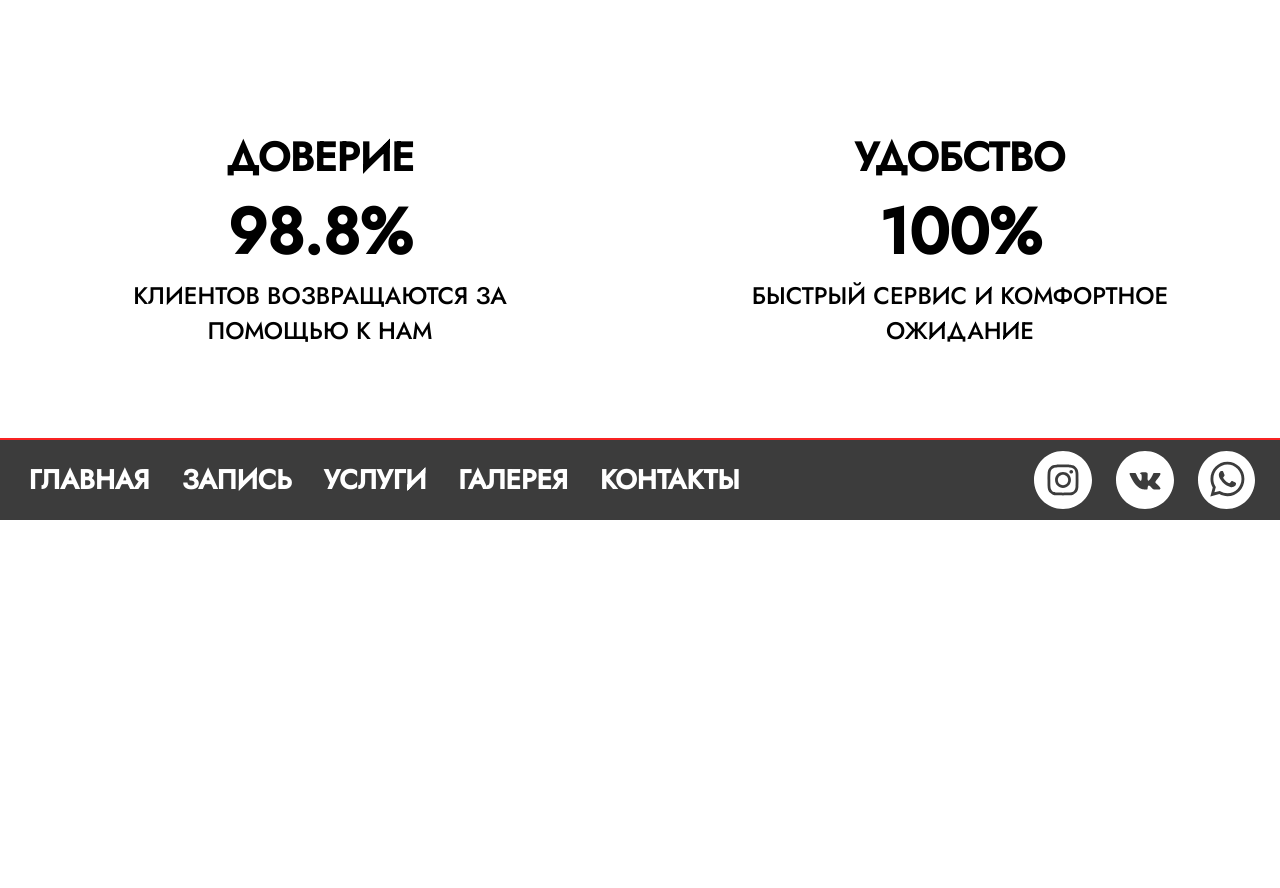
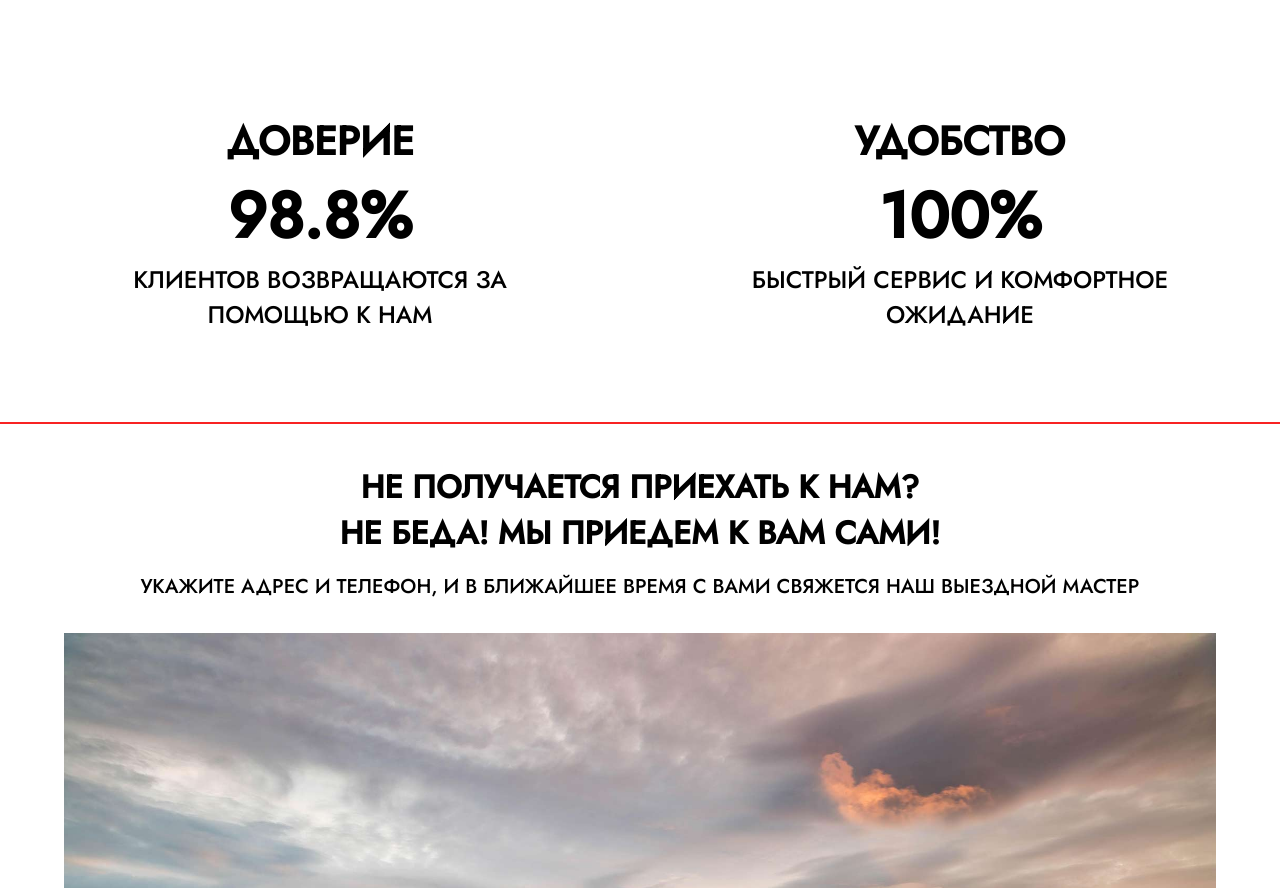
Before and after one commit to aleveha/velotechnik, a React (Create React App) app: page /home in a window 1280 px wide. Shown: the part 1180-2068 px from the top of the page. Before the commit the page ends 1701 px from the top, so only its background shows below. Built offline with nearby package versions, Linux system fonts and the light colour scheme.

Commit message:
continue with start page

```diff
--- a/package.json
+++ b/package.json
@@ -5,6 +5,7 @@
   "dependencies": {
     "@material-ui/core": "^4.11.2",
     "@material-ui/icons": "^4.11.2",
+    "@material-ui/lab": "^4.0.0-alpha.57",
     "@testing-library/jest-dom": "^5.11.6",
     "@testing-library/react": "^11.2.2",
     "@testing-library/user-event": "^12.5.0",
@@ -19,6 +20,7 @@
     "react-router": "^5.2.0",
     "react-router-dom": "^5.2.0",
     "react-scripts": "4.0.1",
+    "react-swipeable-views": "^0.13.9",
     "typescript": "^4.1.2",
     "web-vitals": "^0.2.4"
   },
@@ -45,5 +47,9 @@
       "last 1 firefox version",
       "last 1 safari version"
     ]
+  },
+  "devDependencies": {
+    "@types/react-swipeable-views": "^0.13.0",
+    "@types/react-swipeable-views-utils": "^0.13.2"
   }
 }
--- a/src/components/common/myButton.tsx
+++ b/src/components/common/myButton.tsx
@@ -22,7 +22,8 @@ const useStyles = makeStyles(() =>
 const MyButton = (props: {
     path: string
     content: string,
-    icon?: ReactElement
+    icon?: ReactElement,
+    onClick?: () => void
 }) => {
     const classes = useStyles();
 
@@ -33,6 +34,7 @@ const MyButton = (props: {
                 color="secondary"
                 className={classes.bookingButton}
                 endIcon={props.icon}
+                onClick={props.onClick}
             >
                 <p className={classes.buttonText}>{props.content}</p>
             </Button>
--- a/src/components/footer/Footer.tsx
+++ b/src/components/footer/Footer.tsx
@@ -33,7 +33,7 @@ const Footer = () => {
                 <SocialMediaIcon
                     nameWhite={WhatsAppWhite}
                     nameColor={WhatsAppColor}
-                    href="https://wa.me/+79030038644" //заменить телефон!!!
+                    href="https://wa.me/+79160799279" //заменить телефон!!!
                 />
             </div>
         </div>
--- /dev/null
+++ b/src/components/pages/Gallery.tsx
@@ -0,0 +1,36 @@
+import {autoPlay} from "react-swipeable-views-utils";
+import SwipeableViews from "react-swipeable-views";
+import React, {ChangeEvent, useState} from "react";
+import Pagination from "@material-ui/lab/Pagination";
+
+const AutoPlaySwipeableViews = autoPlay(SwipeableViews);
+
+const PhotosAutoPlay = () => {
+    const [index,setIndex] = useState<number>(1);
+
+    const handlePageChange = (event: ChangeEvent<unknown>, value: number) => {
+        setIndex(value - 1);
+    }
+
+    const handleIndexChange = (value: number) => {
+        setIndex(value);
+    }
+
+    return (
+        <div>
+            <AutoPlaySwipeableViews index={index} onChangeIndex={handleIndexChange}>
+                <div style={{minHeight: '100px', backgroundColor: "red"}}>slide n°1</div>
+                <div style={{minHeight: '100px', backgroundColor: "red"}}>slide n°2</div>
+                <div style={{minHeight: '100px', backgroundColor: "red"}}>slide n°3</div>
+            </AutoPlaySwipeableViews>
+            <Pagination
+                count={3}
+                page={index + 1}
+                onChange={handlePageChange}
+                color="primary"
+            />
+        </div>
+    );
+}
+
+export default PhotosAutoPlay;
--- a/src/components/pages/StartPage.tsx
+++ b/src/components/pages/StartPage.tsx
@@ -1,9 +1,10 @@
-import React from 'react';
+import React, { useRef } from 'react';
 import photo1 from '../../img/1.jpg';
 import '../../css/pages/startPage.css';
 import MyButton from "../common/myButton";
 import ArrowForwardIosIcon from '@material-ui/icons/ArrowForwardIos';
 import {Divider} from "@material-ui/core";
+import PhotosAutoPlay from "./Gallery";
 
 interface IInfoBlock {
     label: string,
@@ -19,6 +20,15 @@ const info: IInfoBlock[] = [
 ]
 
 const StartPage = () => {
+    const mainInfoRef = useRef<HTMLInputElement>(null);
+    const onButtonClick = () => {
+        if (mainInfoRef && mainInfoRef.current) {
+            mainInfoRef.current.scrollIntoView({
+                behavior: "smooth"
+            });
+        }
+    }
+
     return (
         <div className="startPage">
             <div className="mainPhoto">
@@ -28,10 +38,11 @@ const StartPage = () => {
                     path="/home"
                     content="УЗНАТЬ БОЛЬШЕ"
                     icon={<ArrowForwardIosIcon />}
+                    onClick={onButtonClick}
                 />
             </div>
             <Divider />
-            <div className="mainInfo">
+            <div className="mainInfo" ref={mainInfoRef}>
                 {info.map(info =>
                     <InfoBlock
                         key={info.label}
@@ -42,6 +53,24 @@ const StartPage = () => {
                 )}
             </div>
             <Divider />
+            <div className="takeAwayService">
+                <div className="photoContainer">
+                    <div className="photoContent">
+                        <h1 className="label">
+                            НЕ ПОЛУЧАЕТСЯ ПРИЕХАТЬ К НАМ? <br /> НЕ БЕДА! МЫ ПРИЕДЕМ К ВАМ САМИ!
+                        </h1>
+                        <p>
+                            УКАЖИТЕ АДРЕС И ТЕЛЕФОН, И В БЛИЖАЙШЕЕ ВРЕМЯ С ВАМИ СВЯЖЕТСЯ НАШ ВЫЕЗДНОЙ МАСТЕР
+                        </p>
+                    </div>
+                    <img src={photo1} alt="takeAwayPhoto"/>
+                    <MyButton path="/booking" content="ЗАПИСАТЬСЯ" />
+                </div>
+            </div>
+            <Divider />
+            <div className="gallery">
+                <PhotosAutoPlay />
+            </div>
         </div>
     );
 };
--- a/src/css/App.css
+++ b/src/css/App.css
@@ -14,7 +14,8 @@
     display: flex;
     justify-content: space-between;
     align-items: center;
-    max-height: 12vh;
+    height: 10vh;
+    min-height: 70px;
     background-color: var(--secondBG);
     max-width: 100vw;
 }
@@ -102,7 +103,8 @@
 
 /*FOOTER*/
 .footer {
-    min-height: 10vh;
+    min-height: 100px;
+    height: 10vh;
     grid-area: footer;
     background-color: var(--secondBG);
 
--- a/src/css/index.css
+++ b/src/css/index.css
@@ -37,6 +37,12 @@ hr {
 .MuiButton-label {
     font-family: 'Jost', sans-serif;
 }
+.MuiPaginationItem-textPrimary.Mui-selected:hover,
+.MuiPaginationItem-textPrimary.Mui-selected:active,
+.MuiPaginationItem-textPrimary.Mui-selected:focus,
+.MuiPaginationItem-textPrimary.Mui-selected.Mui-focusVisible {
+    background-color: var(--buttonBG)!important;
+}
 
 :root {
     --secondBG: #3C3C3C;
--- a/src/css/pages/startPage.css
+++ b/src/css/pages/startPage.css
@@ -39,8 +39,8 @@
 
 .infoBlock {
     width: 40vw;
-    min-width: 280px;
-    margin: 1.5rem 1rem;
+    max-width: 700px;
+    padding: 1.5rem 1rem;
 }
 
 .infoBlock h2 {
@@ -54,3 +54,41 @@
 .infoBlock p {
     font-size: 3vh;
 }
+
+@media (max-width: 1025px) {
+    .infoBlock {
+        width: 100%;
+    }
+}
+
+/*-----3-----*/
+.takeAwayService {
+    margin: 5vh 0;
+}
+
+.photoContainer > img,
+.photoContent {
+    width: 90vw;
+    margin: 2vh auto;
+
+    color: black;
+}
+
+.photoContent .label {
+    font-size: 4vh;
+    margin: 2vh 0;
+
+}
+.photoContent p {
+    font-size: 2.5vh;
+    margin: 2vh 0;
+}
+
+/*-----4-----*/
+.gallery {
+    margin: 5vh 0;
+}
+
+.gallery .photos {
+    width: 90vw;
+}
```
Also changed, not shown: 2 other files (tests, documents, lock files or other folders).
